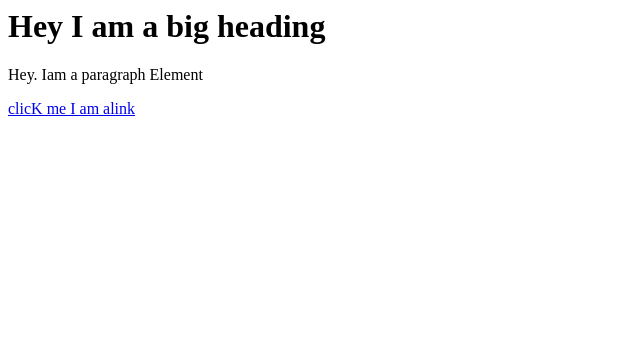
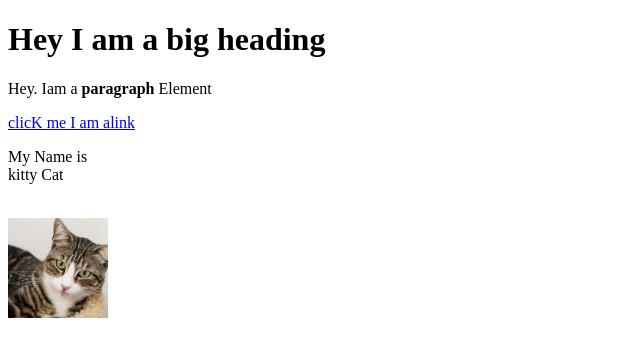
Before and after one commit to sreekanthswaminathan/Trial-Webpage, a plain HTML site: page test.html in a window 1280 px wide. Shown: the whole page, without its empty margins (0-640 px from the left). Drawn offline with Linux system fonts and the light colour scheme.

Commit message:
Adde a cat image and few more elements

```diff
--- a/test.html
+++ b/test.html
@@ -1,3 +1,15 @@
-<h1> Hey I am a big heading </h1>
-<p>Hey. Iam a paragraph Element</p>
-<a href="https://google.com" target="_blank" title="Lets go to new tab" > clicK me I am alink</a>
+<!DOCTYPE html>
+<html>
+<head>
+    <title> Hola sexy</title>
+</head>
+<body>
+    <h1> Hey I am a big heading </h1>
+    <p>Hey. Iam a <b>paragraph</b> Element</p>
+    <a href="https://google.com" target="_blank" title="Lets go to new tab" > clicK me I am alink</a>
+    <p>My Name is<br>
+    kitty Cat</p>
+    <br>
+    <img src="image/cat.jpg" height="100px">
+</body>
+</html>
```
Also changed, not shown: image/cat.jpg (added).
